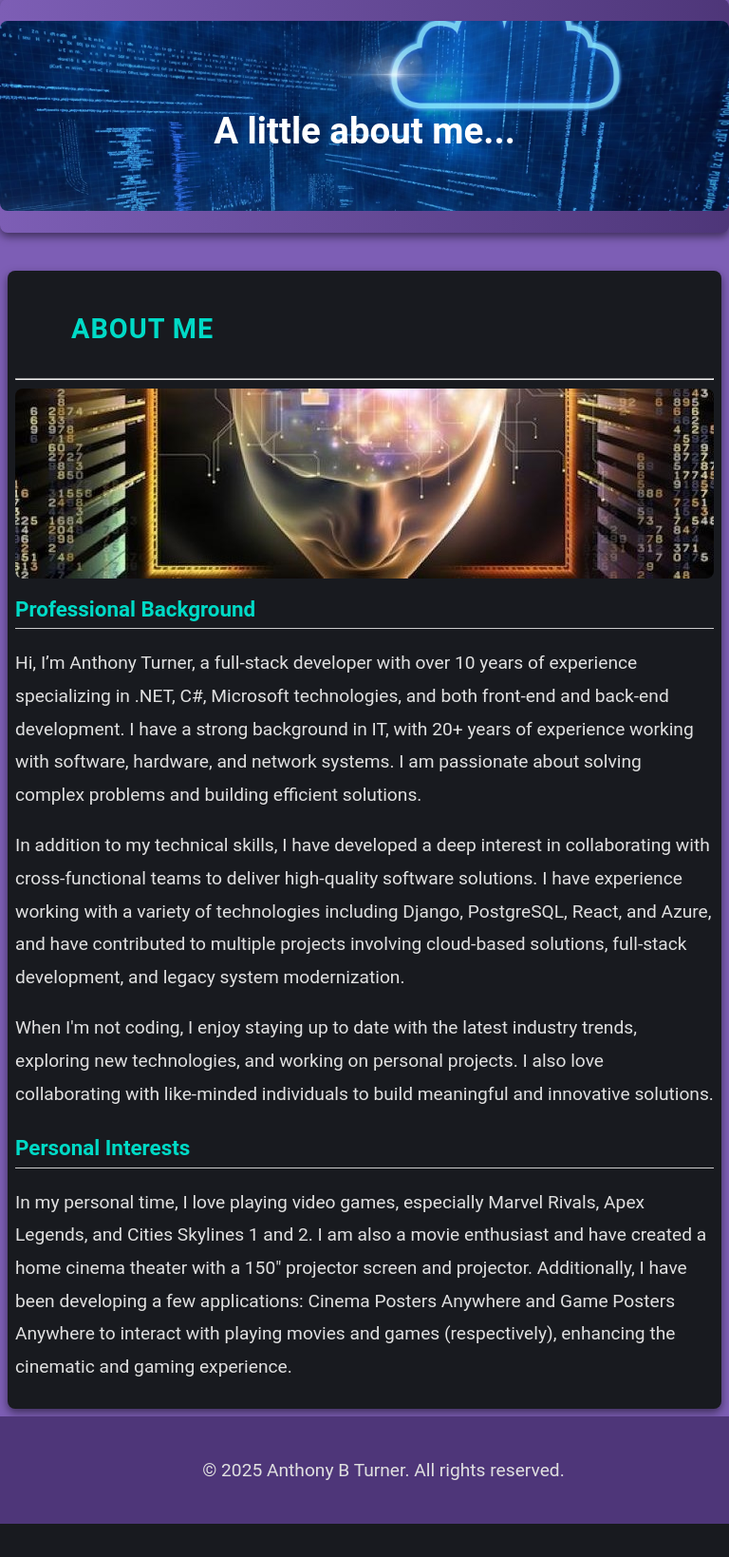
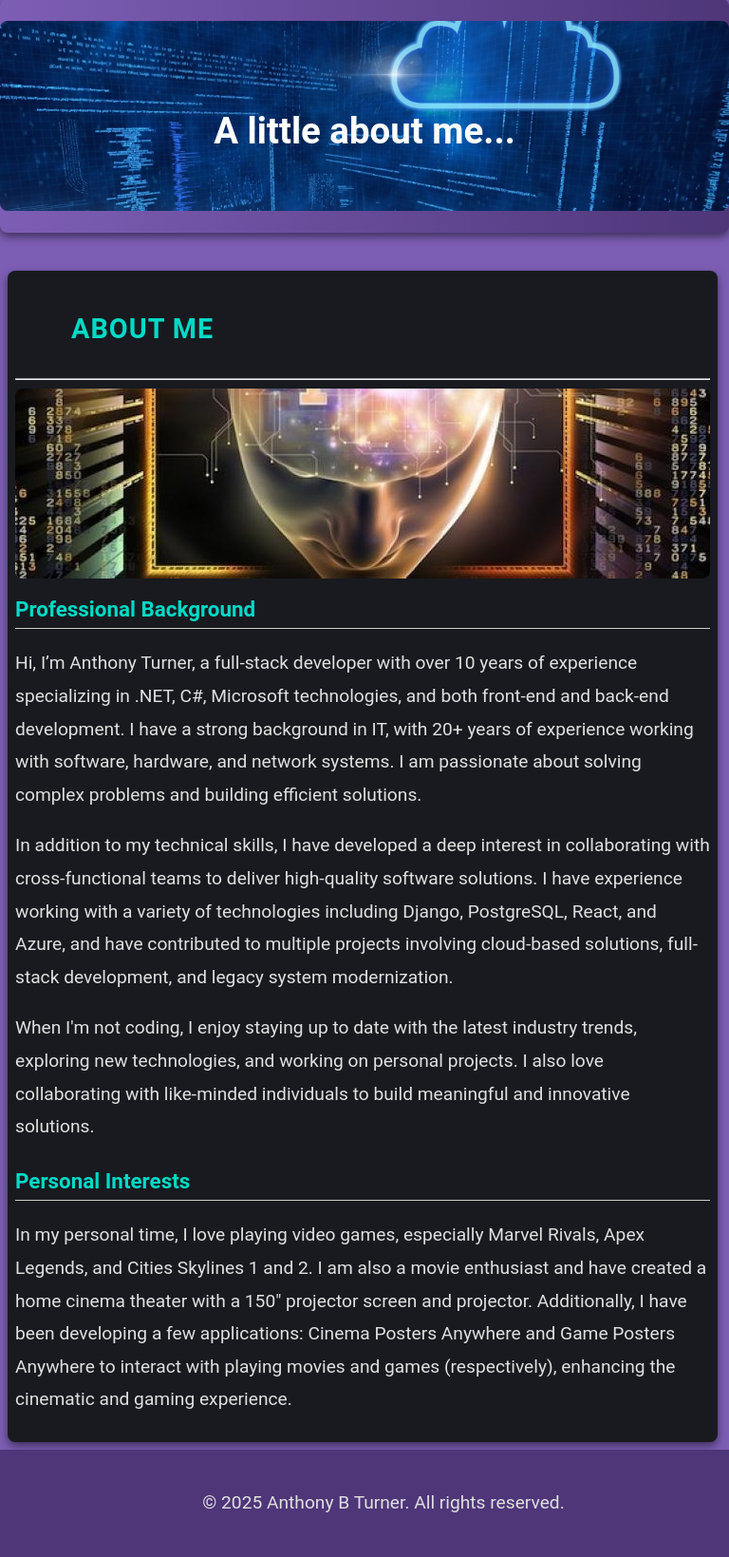
Before and after one commit to anthonybturner/anthonybturner, a Django app: page /about/ in a window 768 px wide. Shown: the part 126-1765 px from the top of the page at 95% size. Before the commit the page ends 1730 px from the top, so only its background shows below. Run offline with Django 5.2, Linux system fonts and the light colour scheme.

```diff
--- a/website/static/css/main.css
+++ b/website/static/css/main.css
@@ -247,7 +247,7 @@ footer {
 
     section{
         /* max-width: 100%; */
-        margin: 8px 8px 8px 8px;
+        margin: 8px 12px 8px 8px;
         padding: 8px;
         background-color: #20232A;
         border-radius: 8px;
```
